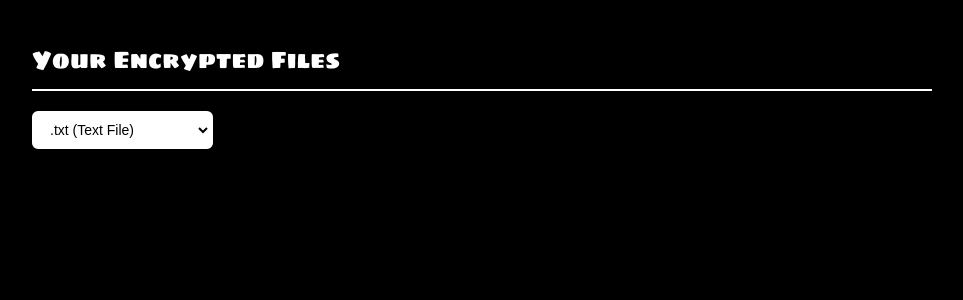
After one commit to Neravahn/ENCIPHERA, a Flask app: page /file_manager in a window 1280 px wide. The commit adds this page. Shown: the top 300 px of the page, without its empty margins (158-1121 px from the left). Run offline with Flask 3, Linux system fonts and the light colour scheme.

Commit message:
making a file manager

```diff
--- a/templates/dashboard.html
+++ b/templates/dashboard.html
@@ -333,6 +333,7 @@
     <div id="popup">
         <label for="file_format">Select file format</label>
         <select id="file_format">
+            <option value="" disabled>Select file type</option>
             <option value="txt">.txt (Text File)</option>
             <option value="pdf">.pdf (PDF Document)</option>
             <option value="png">.png (Image)</option>
--- /dev/null
+++ b/templates/file_manager.html
@@ -0,0 +1,93 @@
+<!DOCTYPE html>
+<html lang="en">
+
+<head>
+    <meta charset="UTF-8">
+    <meta name="viewport" content="width=device-width, initial-scale=1.0">
+    <title>Document</title>
+    <style>
+        @font-face {
+            font-family: 'SigmarOne';
+            src: url("{{ url_for('static', filename='fonts/SigmarOne-Regular.ttf') }}") format('truetype');
+            font-weight: bold;
+        }
+
+        @font-face {
+            font-family: 'Nunito';
+            src: url("{{ url_for('static', filename='fonts/Nunito-VariableFont_wght.ttf') }}") format('truetype');
+            font-weight: bold;
+        }
+        body {
+            background: #000;
+            color: #fff;
+            font-family: 'Nunito';
+            margin: 0;
+            padding: 0;
+        }
+
+
+        #main_container {
+            max-width: 900px;
+            margin: 0 auto;
+            padding: 20px;
+        }
+
+        #main_container h2 {
+            font-weight: 800;
+            margin-bottom: 20px;
+            border-bottom: 2px solid #fff;
+            padding-bottom: 10px;
+            font-family: 'SigmarOne';
+        }
+
+
+        #header {
+            margin-bottom: 20px;
+        }
+
+
+        #file_type {
+            padding: 8px 12px;
+            font-size: 14px;
+            background: #ffffff;
+            color: #000000;
+            border: 2px solid #ffffff;
+            border-radius: 6px;
+            cursor: pointer;
+        }
+
+        #file_type option {
+            background: #ffffff;
+            color: #000000;
+        }
+
+        #file_area {
+            display: grid;
+            grid-template-columns: repeat(auto-fill, minmax(170px, 1fr));
+            gap: 15px;
+        }
+
+
+    </style>
+</head>
+
+<body>
+    <div id="main_container">
+        <h2>Your Encrypted Files</h2>
+        <div id="header">
+            <select id="file_type">
+                <option value="" disabled>Select file type</option>
+                <option value="txt">.txt (Text File)</option>
+                <option value="pdf">.pdf (PDF Document)</option>
+                <option value="png">.png (Image)</option>
+                <option value="zip">.zip (Archive)</option>
+            </select>
+        </div>
+
+        <div id="file_area">
+
+        </div>
+    </div>
+</body>
+
+</html>
```
Also changed, not shown: templates/file_manger.html (deleted, +0 -11 lines), static/images/filter.png (added).
